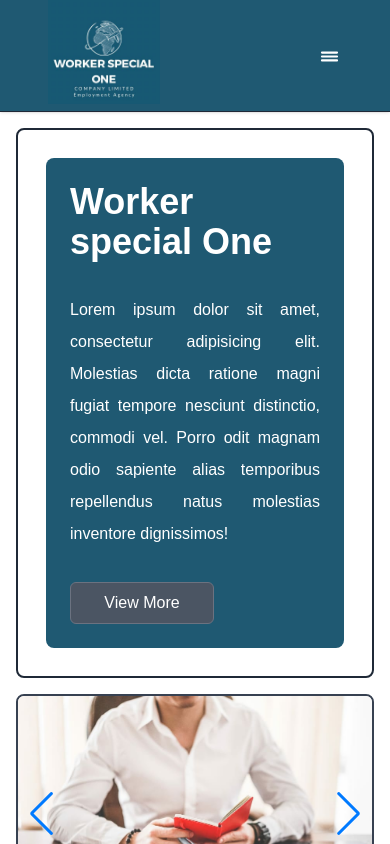
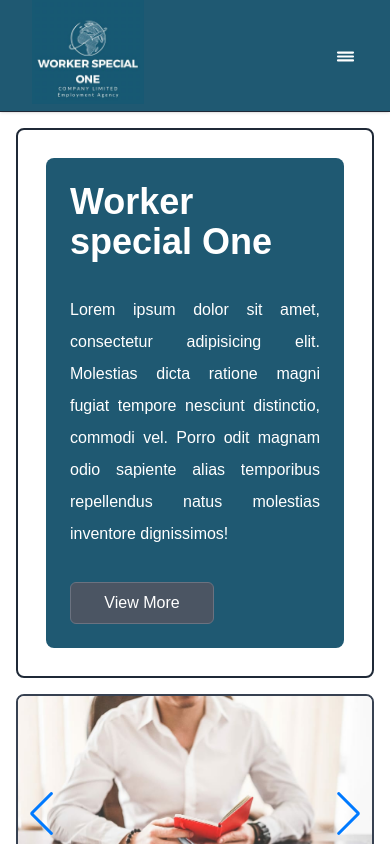
Before and after one commit to SawLinThant/worker-special-one, a Next.js app: page /home in a window 390 px wide. Shown: the top 844 px of the page. Built offline with nearby package versions, Linux system fonts and the light colour scheme.

Commit message:
fix-navbar

```diff
--- a/src/modules/common/components/navbar/index.tsx
+++ b/src/modules/common/components/navbar/index.tsx
@@ -7,7 +7,7 @@ type NavbarProps = {
 
 const Navbar = ({ scrollToSection,toggleMobileNav }: NavbarProps) => {
   return (
-    <div className="w-screen h-28 px-6 fixed z-20 border-b border-gray-800 shadow bg-primary text-white">
+    <div className="w-screen h-28 lg:px-6 md:px-5 px-2 fixed z-20 border-b border-gray-800 shadow bg-primary text-white">
       <div className="w-full h-full px-6 grid grid-cols-2">
         <div className="w-full h-full flex flex-row items-center gap-4 text-left">
           <div
```
